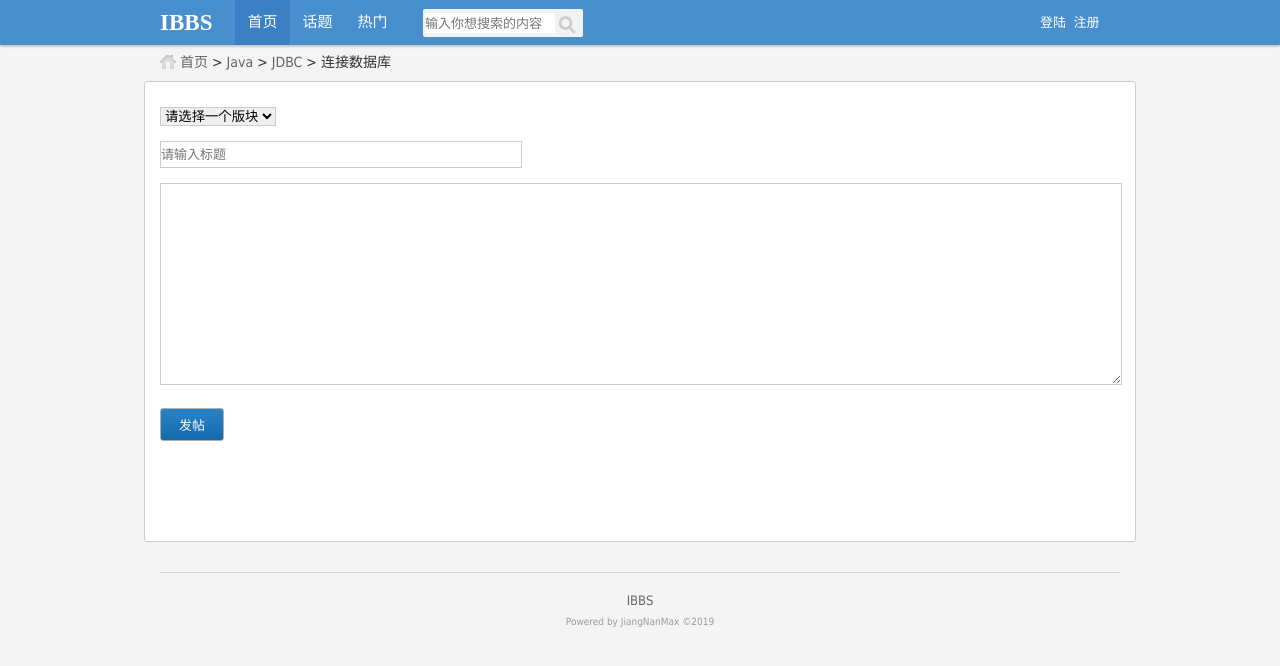
After one commit to JiangNanMax/IBBS, a PHP site: page /publish.html in a window 1280 px wide. The commit adds this page. Shown: the top 666 px of the page. Run offline with PHP 8.4, Linux system fonts and the light colour scheme.

Commit message:
完成发帖页面

```diff
--- a/template/front/css/public.css
+++ b/template/front/css/public.css
@@ -27,6 +27,15 @@ body {
 .auto {
     width: 960px;
     margin: 0 auto;
+}
+#position {
+    background: url(style_icon.png) 0px -60px no-repeat;
+    text-indent: 20px;
+    line-height: 14px;
+    font-size: 14px;
+}
+#position a{
+    color: #666;
 }
 /* *** */
 .header_wrap {
--- /dev/null
+++ b/template/front/css/publish.css
@@ -0,0 +1,36 @@
+#publish {
+    background: #fff;
+    border: 1px solid #cccccc;
+    border-radius: 3px;
+    margin:12px auto;
+    /* 暂定 */
+    padding: 10px 15px 40px 15px;
+}
+#publish select {
+    margin: 15px 0;
+    display: block;
+    border: 1px solid #ccc;
+}
+#publish input.title {
+    width: 360px;
+    height: 25px;
+    border: 1px solid #ccc;
+    font-family: Tahoma;
+    margin-bottom: 15px;
+}
+#publish textarea.content {
+    width: 100%;
+    height: 200px;
+    border: 1px solid #ccc;
+    font-size: 14px;
+    font-family: Tahoma;
+}
+input.publish {
+    margin: 20px 0 60px 0;
+    color: #fff;
+    background: url(btn.png) 0 -120px;
+    padding: 6px 18px;
+    border: 1px solid #b1aeae;
+    border-radius: 3px;
+    cursor: pointer;
+}
--- /dev/null
+++ b/template/front/publish.html
@@ -0,0 +1,51 @@
+<!DOCTYPE html>
+<html lang="en">
+<head>
+    <meta charset="UTF-8">
+    <title>发帖</title>
+    <link rel="stylesheet" href="css/public.css">
+    <link rel="stylesheet" href="css/publish.css">
+</head>
+<body>
+    <div class="header_wrap">
+        <div id="header" class="auto">
+            <div class="logo">IBBS</div>
+            <div class="nav">
+                <a href="#" class="hover">首页</a>
+                <a href="#">话题</a>
+                <a href="#">热门</a>
+            </div>
+            <div class="search">
+                <form action="">
+                    <input type="text" class="keyword" name="keyword" placeholder="输入你想搜索的内容">
+                    <input type="submit" class="submit" name="submit" value="">
+                </form>
+            </div>
+            <div class="login">
+                <a href="">登陆</a>&nbsp;
+                <a href="">注册</a>
+            </div>
+        </div>
+    </div>
+    <div class="place-holder"></div>
+    <div id="position" class="auto">
+        <a href="">首页</a> &gt; <a href="">Java</a> &gt; <a href="">JDBC</a> &gt; 连接数据库
+    </div>
+    <div id="publish" class="auto">
+        <form action="" method="post">
+            <select name="module_id">
+                <option value="">请选择一个版块</option>
+            </select>
+            <input type="text" class="title" name="title" placeholder="请输入标题">
+            <textarea name="content" class="content"></textarea>
+            <input type="submit" name="submit" class="publish" value="发帖">
+        </form>
+    </div>
+    <div id="footer" class="auto">
+        <div class="bottom">
+            <a href="#">IBBS</a>
+        </div>
+        <div class="copyright">Powered by JiangNanMax ©2019</div>
+    </div>
+</body>
+</html>
```
